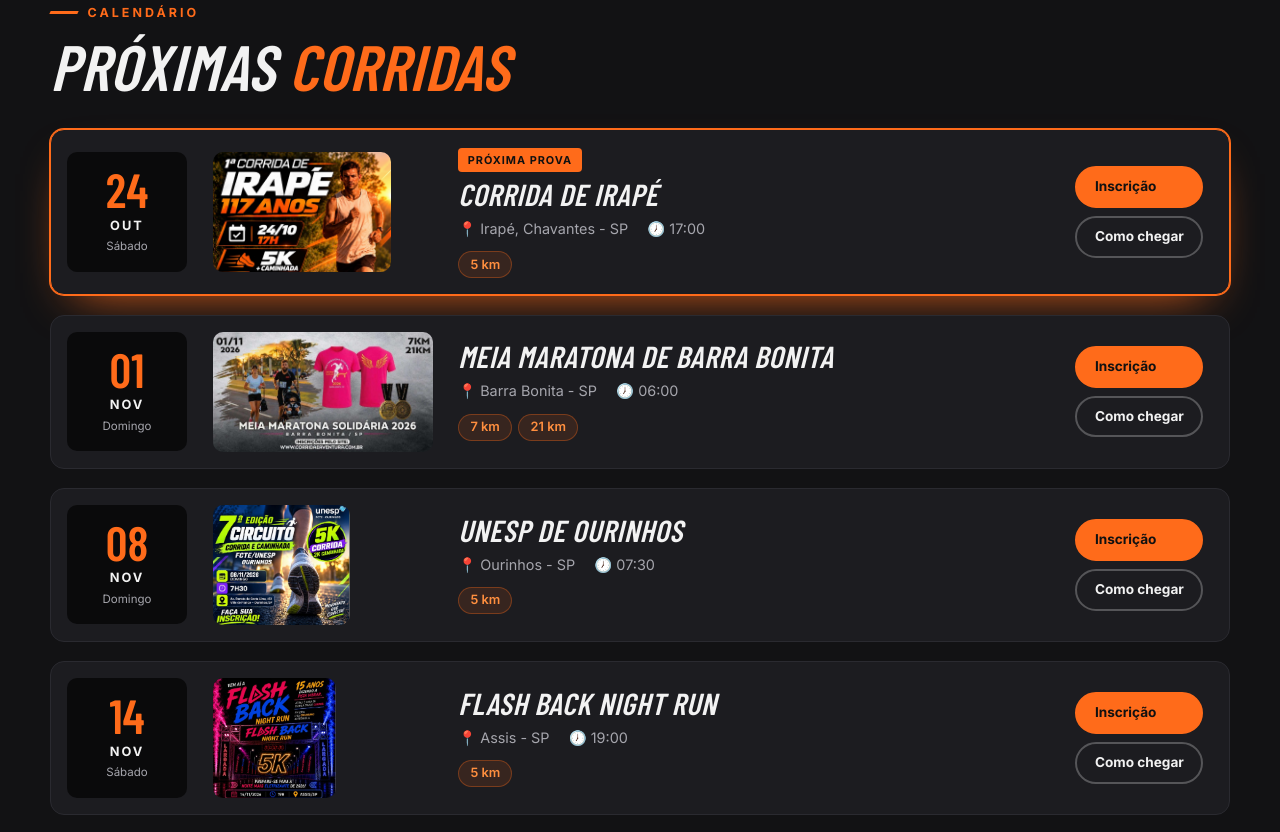
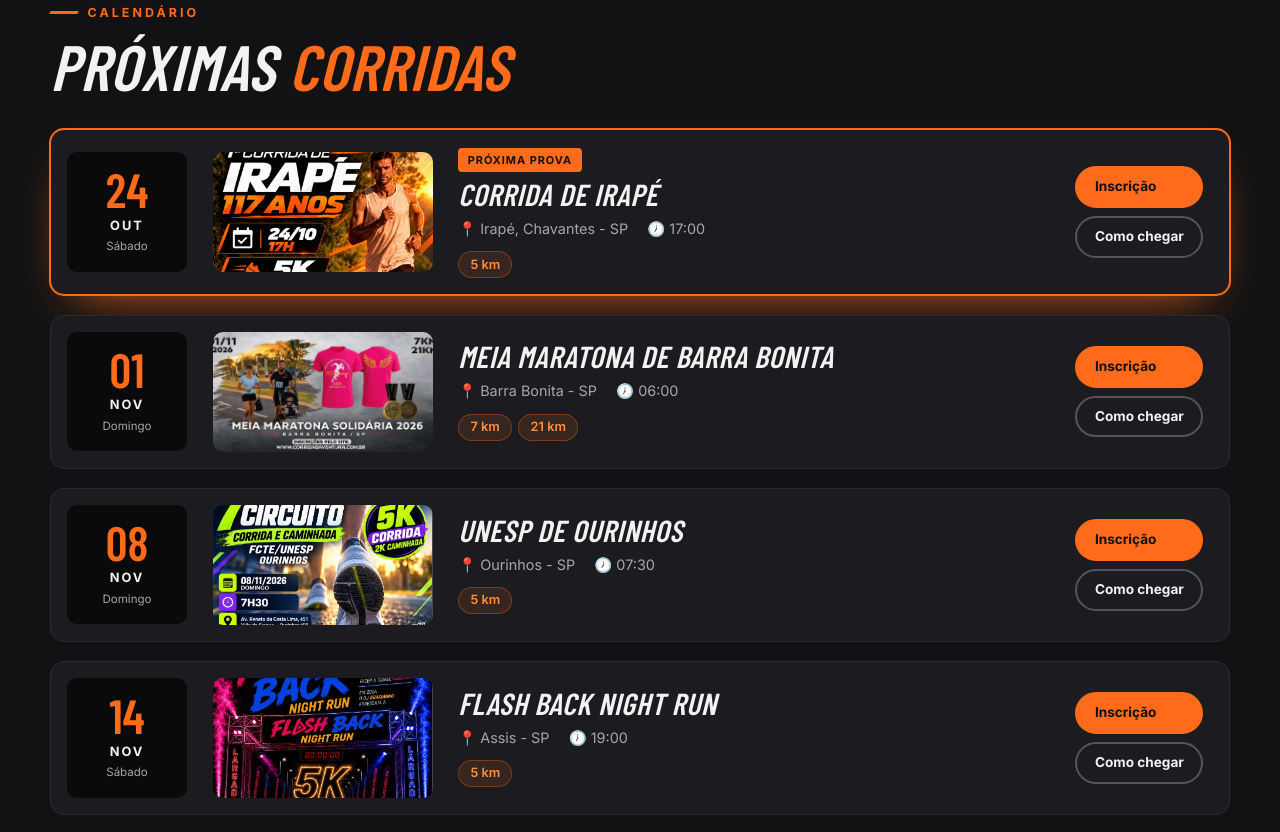
Before and after one commit to FelipePicinin/site, a plain HTML site: page index.html in a window 1280 px wide. Shown: the part 1508-2340 px from the top of the page. Drawn offline with nearby package versions, Linux system fonts and the light colour scheme; no server answers; a web font is replaced by a local one.

Commit message:
Add files via upload

```diff
--- a/css/style.css
+++ b/css/style.css
@@ -81,7 +81,7 @@
 .corrida-data b { display: block; font-family: var(--titulo); font-size: 3rem; line-height: .9; color: var(--laranja); }
 .corrida-data span { text-transform: uppercase; font-weight: 700; letter-spacing: 2px; font-size: .8rem; }
 .corrida-data small { display: block; color: var(--texto-2); font-size: .72rem; text-transform: capitalize; }
-.corrida-img { height: 120px; border-radius: 10px; background-size: cover; background-position: center; }
+.corrida-img { width: 100%; height: 120px; border-radius: 10px; object-fit: cover; background: var(--preto); }
 .corrida h3 { font-size: 1.9rem; margin-bottom: .5rem; }
 .corrida-meta { display: flex; flex-wrap: wrap; gap: .4rem 1.2rem; color: var(--texto-2); font-size: .9rem; margin-bottom: .7rem; }
 .corrida-meta .km-auto { color: var(--laranja-2); }
```
